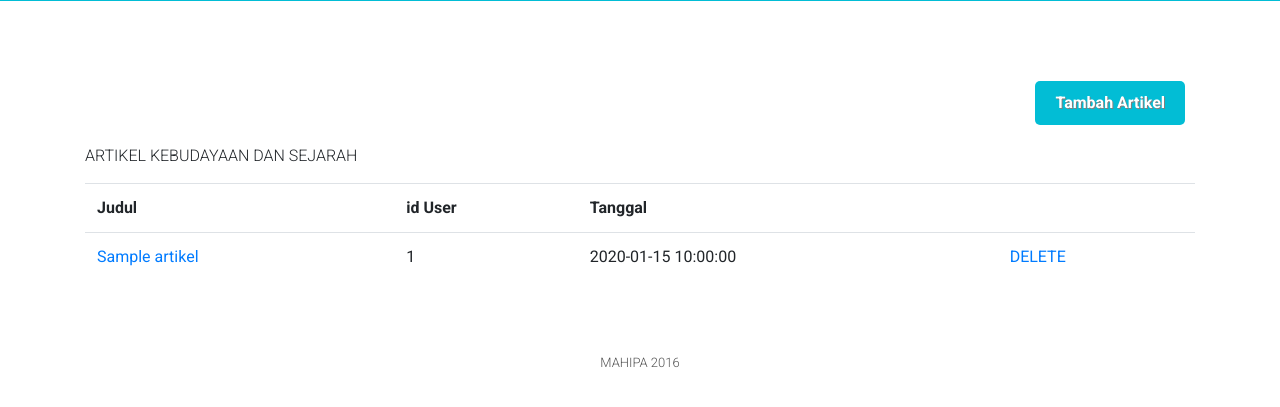
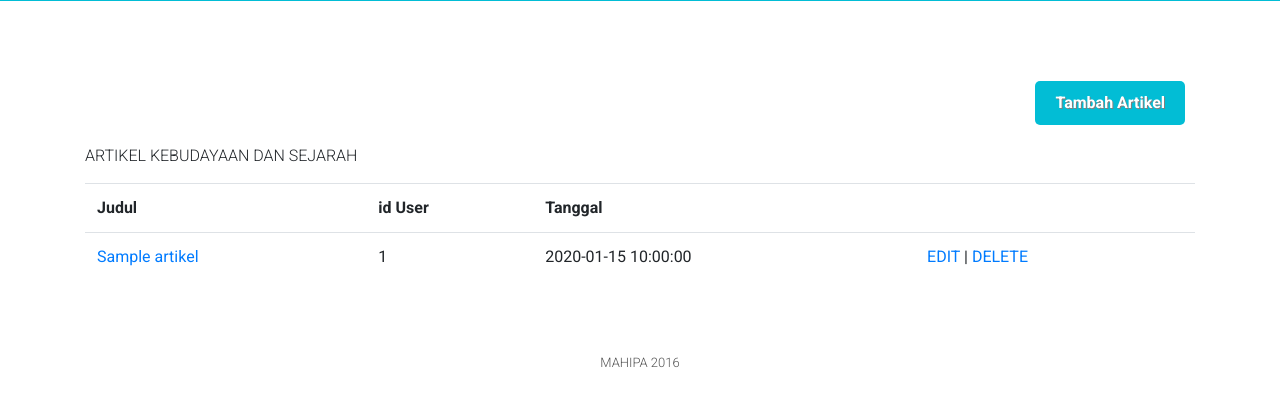
Before and after one commit to mkpl2017/cobacoba, a CodeIgniter app: the page made by cobacoba/mahipa/application/views/admin/ArtikelKebSej/viewArtikelKebSejAdmin.php in a window 1280 px wide. Shown: the part 348-755 px from the top of the page. Run offline with CodeIgniter, Linux system fonts and the light colour scheme; tables that the repository leaves empty hold one stand-in row (values such as "Sample post"); the template is opened without the code that fills it: most values are stand-ins (such as "Sample title", 1, 10 or a date in 2020); some libraries are stand-ins or nearby versions; some web fonts are replaced.

Commit message:
update view artikel pariwisata admin

```diff
--- a/cobacoba/mahipa/application/views/admin/ArtikelKebSej/viewArtikelKebSejAdmin.php
+++ b/cobacoba/mahipa/application/views/admin/ArtikelKebSej/viewArtikelKebSejAdmin.php
@@ -144,7 +144,7 @@
                                     <td><?php echo $row->idUser ?></td>
                                     <td><?php echo $row->tanggal ?></td>
                                     <td>
-                                        <!-- <a href="<?php echo base_url();?>artikelkebsej/editartikelkebsej/<?php echo $row->idArtikelKS ?>">EDIT</a> | --> <a href="<?php echo base_url();?>artikelkebsej/hapusartikelkebsej/<?php echo $row->idArtikelKS ?>" onclick="return confirm('Apakah yakin Data Ingin Di Hapus?')">DELETE</a>
+                                        <a href="<?php echo base_url();?>artikelkebsej/editartikelkebsej/<?php echo $row->idArtikelKS ?>">EDIT</a> | <a href="<?php echo base_url();?>artikelkebsej/hapusartikelkebsej/<?php echo $row->idArtikelKS ?>" onclick="return confirm('Apakah yakin Data Ingin Di Hapus?')">DELETE</a>
                                     </td>
                                 </tr>
                                 <?php } ?>
```
